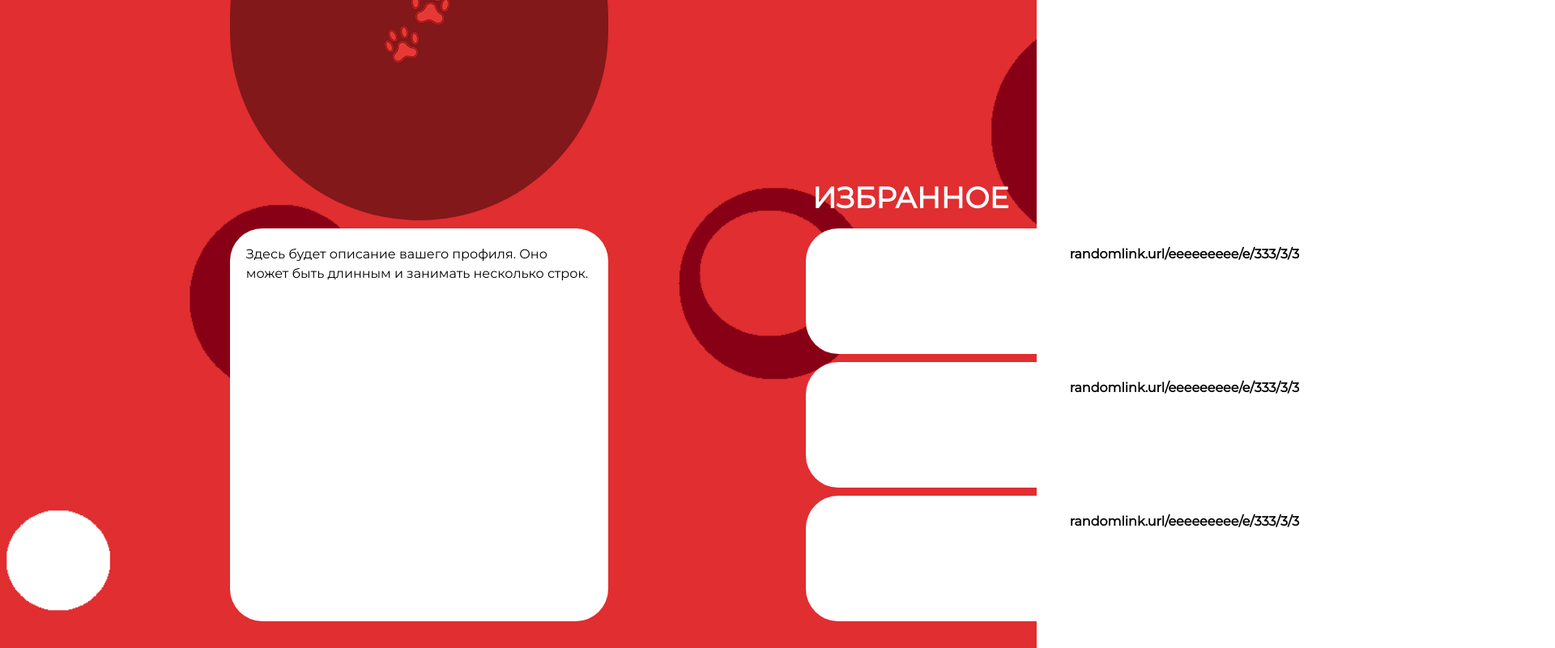
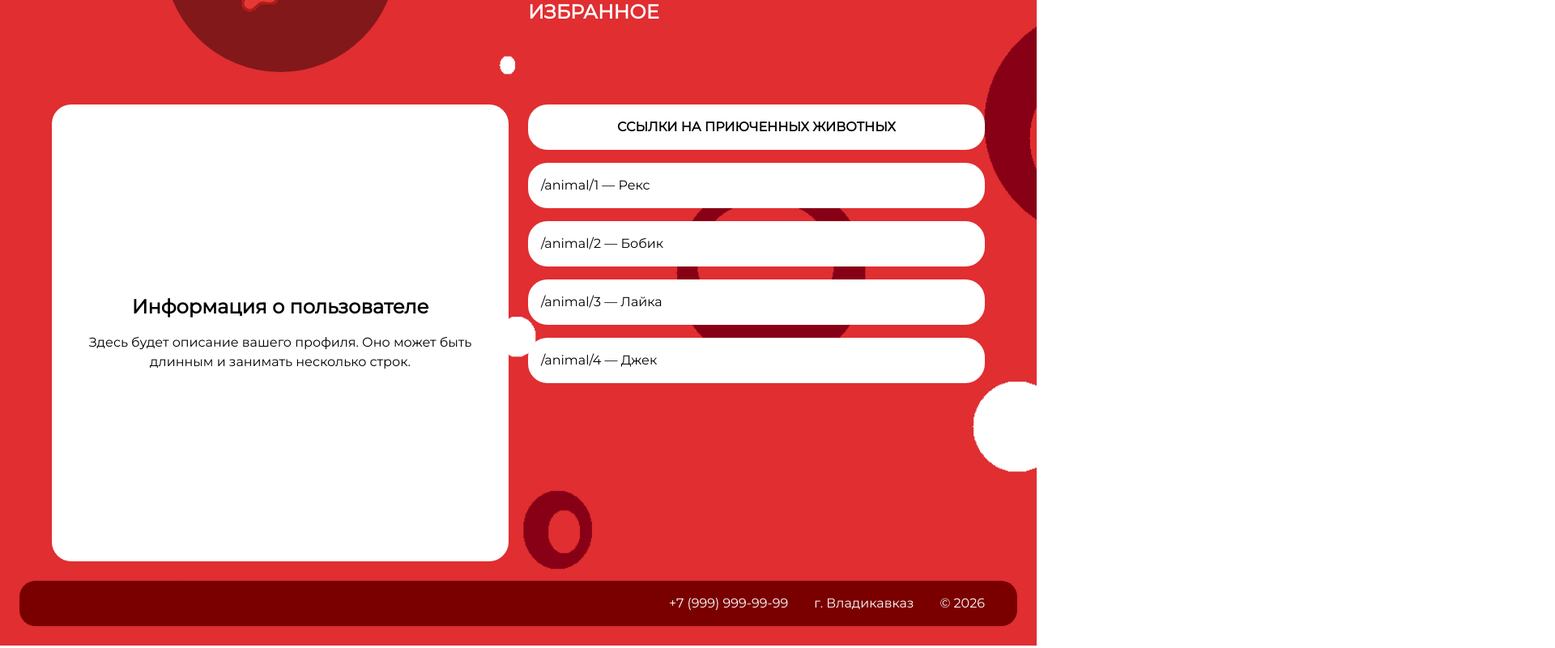
Before and after one commit to alinabzykova/ShelterSite, a Vue app: page /profile in a window 1280 px wide. Shown: the part 580-1380 px from the top of the page at 81% size, 1920 px wide, since content can reach past the window. Built offline with nearby package versions, Linux system fonts and the light colour scheme; a web font is replaced by a local one.

Commit message:
чуть переделала профиль

```diff
--- a/src/views/ProfileView.vue
+++ b/src/views/ProfileView.vue
@@ -1,87 +1,88 @@
-<template >
-    <div class="min-h-screen bg-[url('/images/shelterbg.png')] bg-cover bg-center p-10">
+<script setup>
+import Header from '../components/Header.vue'
+</script>
+
+<template>
+  <div class="min-h-screen flex flex-col bg-[url('/images/shelterbg.png')] bg-cover bg-center p-6">
+
     <Header />
 
-        <div class="profile-itself  w-475 h-250 rounded-[40px]" > <!-- с соотношением сторон еще определдимся пока все неоч -->
-            <div class="avatar bg-red-900 rounded-full justify-self-center self-center ">
-<img src="/images/paw.png" class="justify-self-center self-center">
-            </div>
-            <div class="name   rounded-[40px]  p-2 flex flex-col justify-between h-screen">
-<div class="imya"><h1 class=" named text-9xl ">ИМЯ</h1></div>
-<div class="izbrannoe"><h1 class=" named text-4xl">ИЗБРАННОЕ</h1></div>
-            </div>
+    <!-- ОСНОВНОЙ КОНТЕЙНЕР -->
+    <div class="max-w-6xl mx-auto mt-10 flex-1">
 
+      <!-- ВЕРХ -->
+      <div class="grid grid-cols-1 lg:grid-cols-2 items-center gap-6 mb-10">
 
-            <div class="info   rounded-[40px]">
-                <div class="description bg-white rounded-[40px] justify-self-center self-center p-5 break-words">
-    Здесь будет описание вашего профиля. Оно может
-     быть длинным и занимать несколько строк.
-
-                </div>
-                <div class="featured   rounded-[40px] ">
-                    <div class="f-1 f-item bg-white rounded-[40px] p-5"><h1 class="urls   justify-self-center self-center">randomlink.url/eeeeeeeee/e/333/3/3</h1></div>
-                    <div class="f-2 f-item bg-white rounded-[40px] p-5"><h1 class="urls   justify-self-center self-center">randomlink.url/eeeeeeeee/e/333/3/3</h1></div>
-                    <div class="f-3 f-item bg-white rounded-[40px] p-5"><h1 class="urls   justify-self-center self-center">randomlink.url/eeeeeeeee/e/333/3/3</h1></div>
-                </div>
+        <!-- АВАТАР -->
+        <div class="flex justify-center">
+          <div class="w-40 h-40 lg:w-72 lg:h-72 bg-red-900 rounded-full flex items-center justify-center">
+            <img src="/images/paw.png" class="w-20 lg:w-36">
           </div>
         </div>
 
+        <!-- ИМЯ -->
+        <div class="text-center lg:text-left">
+          <h1 class="text-4xl lg:text-6xl font-bold text-white">
+            ИМЯ
+          </h1>
 
+          <!-- СМЕЩАЕМ НИЖЕ -->
+          <h2 class="text-xl lg:text-2xl text-white mt-20 font-semibold">
+            ИЗБРАННОЕ
+          </h2>
+        </div>
 
+      </div>
+
+      <!-- НИЖНЯЯ ЧАСТЬ -->
+      <div class="grid grid-cols-1 lg:grid-cols-2 gap-6">
+
+        <!-- КВАДРАТНЫЙ БЛОК -->
+        <div class="bg-white rounded-3xl p-6 aspect-square flex flex-col justify-center">
+          <h2 class="text-2xl font-bold mb-4 text-center">
+            Информация о пользователе
+          </h2>
+
+          <p class="text-center">
+            Здесь будет описание вашего профиля. Оно может быть длинным и занимать несколько строк.
+          </p>
+        </div>
+
+        <!-- ИЗБРАННОЕ -->
+        <div class="flex flex-col gap-4">
+
+          <div class="bg-white rounded-3xl p-4 font-bold text-center">
+            ССЫЛКИ НА ПРИЮЧЕННЫХ ЖИВОТНЫХ
+          </div>
+
+          <div class="bg-white rounded-3xl p-4">
+            /animal/1 — Рекс
+          </div>
+
+          <div class="bg-white rounded-3xl p-4">
+            /animal/2 — Бобик
+          </div>
+
+          <div class="bg-white rounded-3xl p-4">
+            /animal/3 — Лайка
+          </div>
+
+          <div class="bg-white rounded-3xl p-4">
+            /animal/4 — Джек
+          </div>
+
+        </div>
+
+      </div>
+
+    </div>
+
+    <!-- FOOTER -->
+    <footer class="bg-[#7a0000] text-white mt-6 px-10 py-4 flex justify-end gap-x-8 rounded-[20px]">
+    <div>+7 (999) 999-99-99</div>
+    <div>г. Владикавказ</div>
+    <div>© 2026</div>
+  </footer>
 
   </div>
 </template>
-
-<style scoped>
-.profile-itself{
-    display: grid;
-grid-gap: 10px;
-    grid-template-columns: 1fr 1fr ;
-grid-template-rows: 1fr 1fr ;
-padding: 10px;
-}
-
-.info{
-    display: grid;
-grid-gap: 10px;
-    grid-template-columns: 1fr 1fr ;
- grid-column: span 2;
-}
-.featured{
-    display: grid;
-grid-gap: 10px;
-
-}
-
-.avatar{
-    width: 50%;
-    height: 100%;
-    align-content: center;
-}
-
-.description{
-    width: 50%;
-    height: 100%;
-}
-
-.name{
-    height: 100%;
-
-}
-
-.named{
-    color: white;
-    font-weight: 900;
-  font-family: 'Montserrat', bold;
-
-}
-
-.urls{
-     font-weight: 900;
-  font-family: 'Montserrat', bold;
-}
-</style>
-
-<script setup>
-import Header from '../components/Header.vue'
-</script>
```
Also changed, not shown: public/images/shelterbg.png. Lines whose indentation alone changed are shown as unchanged.
